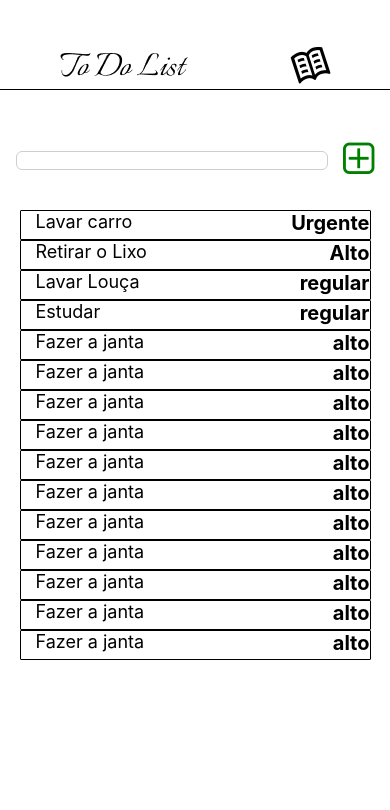
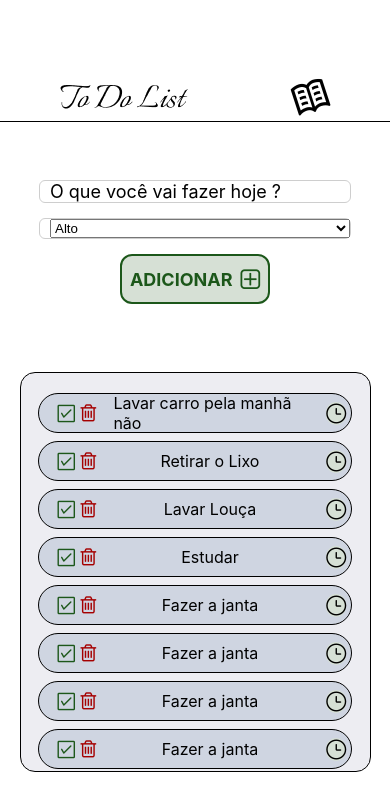
Before and after one commit to r1cardo360/To-Do-List_React-Native, a React Native app: screen / in a window 390 px wide. Shown: the top 810 px of the page. Built offline with nearby package versions, Linux system fonts and the light colour scheme.

Commit message:
Finalizando o layou e adicionando icones e cores

```diff
--- a/App.tsx
+++ b/App.tsx
@@ -17,24 +17,24 @@ export default function App() {
 
   //Estates
   const [listTask, setListTask] = useState([
-    {id:1, task:'Lavar carro', status:'Urgente'},
-    {id:2, task:'Retirar o Lixo', status:'Alto'},
-    {id:3, task:'Lavar Louça', status:'regular'},
-    {id:4, task:'Estudar', status:'regular'},
-    {id:5, task:'Fazer a janta', status:'alto'},
-    {id:6, task:'Fazer a janta', status:'alto'},
-    {id:7, task:'Fazer a janta', status:'alto'},
-    {id:8, task:'Fazer a janta', status:'alto'},
-    {id:9, task:'Fazer a janta', status:'alto'},
-    {id:10, task:'Fazer a janta', status:'alto'},
-    {id:11, task:'Fazer a janta', status:'alto'},
-    {id:12, task:'Fazer a janta', status:'alto'},
-    {id:13, task:'Fazer a janta', status:'alto'},
-    {id:14, task:'Fazer a janta', status:'alto'},
-    {id:15, task:'Fazer a janta', status:'alto'},
-    {id:16, task:'Fazer a janta', status:'alto'},
-    {id:17, task:'Fazer a janta', status:'alto'},
-    {id:18, task:'Fazer a janta', status:'alto'},
+    {id:1, task:'Lavar carro pela manhã não', status:'clockcircleo'},
+    {id:2, task:'Retirar o Lixo', status:'clockcircleo'},
+    {id:3, task:'Lavar Louça', status:'clockcircleo'},
+    {id:4, task:'Estudar', status:'clockcircleo'},
+    {id:5, task:'Fazer a janta', status:'clockcircleo'},
+    {id:6, task:'Fazer a janta', status:'clockcircleo'},
+    {id:7, task:'Fazer a janta', status:'clockcircleo'},
+    {id:8, task:'Fazer a janta', status:'clockcircleo'},
+    {id:9, task:'Fazer a janta', status:'clockcircleo'},
+    {id:10, task:'Fazer a janta', status:'clockcircleo'},
+    {id:11, task:'Fazer a janta', status:'clockcircleo'},
+    {id:12, task:'Fazer a janta', status:'clockcircleo'},
+    {id:13, task:'Fazer a janta', status:'clockcircleo'},
+    {id:14, task:'Fazer a janta', status:'clockcircleo'},
+    {id:15, task:'Fazer a janta', status:'clockcircleo'},
+    {id:16, task:'Fazer a janta', status:'clockcircleo'},
+    {id:17, task:'Fazer a janta', status:'clockcircleo'},
+    {id:18, task:'Fazer a janta', status:'clockcircleo'},
 
   ]);
 
@@ -65,9 +65,11 @@ const styles = StyleSheet.create({
   container: {
     flex: 1,
     backgroundColor: '#fff',
-    marginTop:40
+    alignItems:'center',
+    justifyContent:'center',
   },
   header:{
+    width:'100%',
     padding:8,
     borderBottomWidth:0.3,
     shadowColor:'#000',
@@ -76,12 +78,19 @@ const styles = StyleSheet.create({
     textAlign:'center',
   },
   boxInput:{
-
+    width:'100%',
   },
   boxList:{
     marginTop:30,
+    width:'90%',
     alignItems:'center',
-    height:450,
+    justifyContent:'center',
+    height:400,
+    borderWidth:1,
+    borderBlockColor:'#000',
+    borderRadius:15,
+    paddingTop:20,
+    backgroundColor:'#ededf2',
   },
   list:{
     width:'90%',
--- a/package.json
+++ b/package.json
@@ -9,6 +9,7 @@
     "web": "expo start --web"
   },
   "dependencies": {
+    "@react-native-picker/picker": "^2.11.0",
     "@react-native-vector-icons/common": "^11.0.0",
     "expo": "~52.0.28",
     "expo-status-bar": "~2.0.1",
--- a/src/components/Input.tsx
+++ b/src/components/Input.tsx
@@ -1,17 +1,31 @@
 import React from 'react'
-import {View, Text, StyleSheet, TextInput, TouchableOpacity, Button, LogBox} from 'react-native';
+import {View, Text, StyleSheet, TextInput, TouchableOpacity} from 'react-native';
 
-import Icon from 'react-native-vector-icons/FontAwesome'
+import Icon from 'react-native-vector-icons/FontAwesome';
+import {Picker} from '@react-native-picker/picker';
 
 export default function Input(){
     return(
         <View style={styles.boxInput}>
-            <TextInput
-                style={styles.input}
-            />
+
+            <View style={styles.boxInputs}>
+                <TextInput
+                    style={styles.inputForm}
+                    placeholder='O que você vai fazer hoje ?'
+                />
+
+                <View style={[styles.inputForm, styles.boxPicker]}>
+                    <Picker style={styles.picker}>
+                        <Picker.Item key={1} value={1} label='Alto' />
+                        <Picker.Item key={2} value={2} label='Urgente' />
+                        <Picker.Item key={3} value={3} label='Regular' />
+                    </Picker>
+                </View>
+            </View>
 
             <TouchableOpacity style={styles.btn}>
-                <Icon name="plus-square-o" size={40} color="#fff" style={styles.icon} />
+                <Text style={styles.textBtn}>ADICIONAR</Text>
+                <Icon name="plus-square-o" size={25}  style={styles.icon} />
             </TouchableOpacity>
 
         </View>
@@ -20,25 +34,49 @@ export default function Input(){
 
 const styles = StyleSheet.create({
     boxInput:{
-        marginTop:50,
-        flexDirection:'row',
+        marginTop:20,
+        height:200,
         alignItems:'center',
-        justifyContent:'space-evenly',
+        justifyContent:'center',
     },
-    input:{
+    boxInputs:{
+        width:'80%',
+    },
+    inputForm:{
         borderWidth:1,
         paddingLeft:10,
         borderColor:'#cecece',
-        width:'80%',
         borderRadius:6,
+        fontSize:18,
+    },
+    boxPicker:{
+        marginTop:15,
+    },
+    picker:{
+
     },
     boxBtn:{
 
     },
     btn:{
-
+        width:150,
+        height:50,
+        flexDirection:'row',
+        marginTop:15,
+        alignItems:'center',
+        justifyContent:'space-evenly',
+        borderWidth:2.5,
+        borderColor:'#1c571a',
+        borderRadius:12,
+        backgroundColor:'#d6e0d5'
+    },
+    textBtn:{
+        fontSize:18,
+        color:'#1c571a',
+        fontWeight:'bold',
     },
     icon:{
-        color:'green'
-    }
+        color:"#1c571a",
+        paddingTop:3,
+    },
 })
--- a/src/components/List.tsx
+++ b/src/components/List.tsx
@@ -1,5 +1,8 @@
 import React from 'react';
-import { StyleSheet, Text, View, TextInput } from "react-native";
+import { StyleSheet, Text, View, TextInput, TouchableOpacity } from "react-native";
+
+import Icon from 'react-native-vector-icons/AntDesign'
+import Icon2 from 'react-native-vector-icons/FontAwesome'
 
 // Tipando as props para que o componente Content receba a task
 interface ContentProps {
@@ -14,8 +17,22 @@ export default function Content({ task }: ContentProps) {
 
   return (
     <View style={styles.boxList}>
+      <View style={styles.boxButtons}>
+        <TouchableOpacity>
+          <Icon name='checksquareo' size={20} color="#1c571a" style={styles.icon} />
+        </TouchableOpacity>
+        <TouchableOpacity>
+          <Icon2 name='trash-o' size={20} color="#a50000" style={styles.icon} />
+        </TouchableOpacity>
+      </View>
+      <View style={styles.boxTextTask}>
         <Text style={styles.textList}>{task.task}</Text>
-        <Text style={styles.statusList}>{task.status}</Text>
+      </View>
+      <View style={styles.boxTextStatus}>
+        <View style={styles.boxIcon}>
+          <Text style={styles.statusList}><Icon name={task.status} size={20} color="#000" style={styles.icon} /></Text>
+        </View>
+      </View>
     </View>
   );
 }
@@ -26,15 +43,42 @@ const styles = StyleSheet.create({
     justifyContent: 'space-between',
     paddingLeft:15,
     borderWidth:0.2,
-    borderRadius:1,
-    height:30,
+    borderRadius:20,
+    height:40,
+    marginBottom:8,
+    backgroundColor:'#cfd5e1',
+  },
+  boxButtons:{
+    flexDirection:'row',
+    width:'15%',
+    justifyContent:'space-around',
+    alignItems:'center',
   },
   textList:{
-    fontSize:18,
-    flexWrap:'wrap'
+    fontSize:16,
+    flexWrap:'wrap',
   },
   statusList:{
-    fontSize:20,
+    fontSize:18,
     fontWeight:'bold',
+  },
+
+  boxTextTask:{
+    width:'65%',
+    alignItems:'center',
+    justifyContent:'center',
+  },
+  boxTextStatus:{
+    width:'10%',
+    alignItems:'center',
+    justifyContent:'center',
+    borderRadius:50,
+  },
+  boxIcon:{
+    backgroundColor:'#d6e0d5',
+    borderRadius:50,
+  },
+  icon:{
+
   }
 });
```
Also changed, not shown: 1 other file (tests, documents, lock files or other folders).
